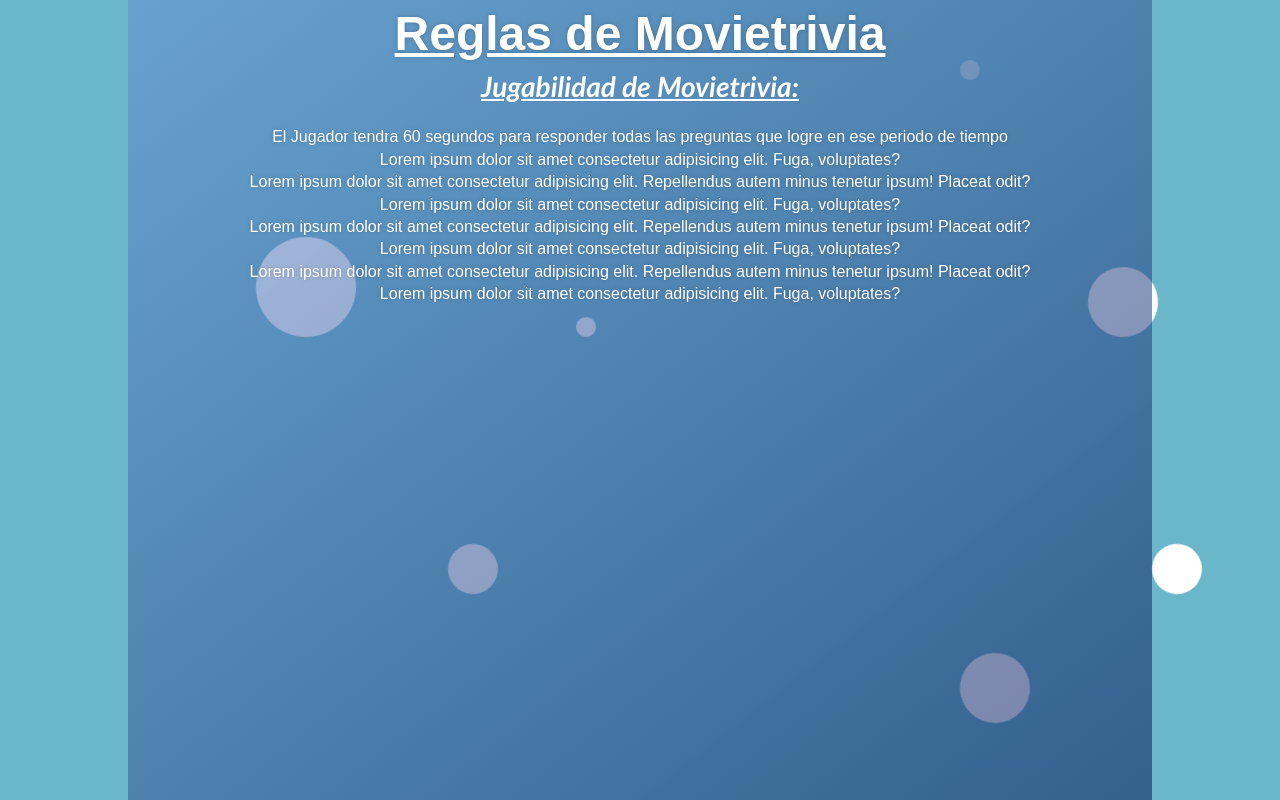
After one commit to protobon/movietrivia, a Flask app: page / in a window 1280 px wide. The commit adds this page. Run offline with Flask 2, Linux system fonts and the light colour scheme; some web fonts are replaced.

Commit message:
changes more

```diff
--- a/app.py
+++ b/app.py
@@ -16,6 +16,9 @@
 def home():
     return render_template("index.html")
 
+@app.route("/")
+def rules():
+    return render_template("rules.html")
 
 @app.route("/play")
 def play():
--- /dev/null
+++ b/static/rules.css
@@ -0,0 +1,198 @@
+.mensaje a {
+    color: inherit;
+    margin-right: .5rem;
+    display: inline-block;
+}
+.mensaje a:hover {
+    color: #309B76;
+    transform: scale(1.4)
+}
+.contenedor-fondo-animado {
+    display: block;
+    height: 100vh;
+    background: linear-gradient(#6bb7ca, #6bb7ca);
+    color: #fff;
+    position: relative;
+    overflow: hidden;
+}
+.seccion-contenido {
+    display: flex;
+    width: 100%;
+    height: 100vh;
+    justify-content: center;
+}
+.seccion-contenido .contenido {
+    display: block;
+    width: 80%;
+    text-align: center;
+    z-index: 5;
+    background-image: linear-gradient(to right bottom, #6491d48c, #091b5e8e);
+}
+.seccion-contenido .contenido h4 {
+    font-size: 3rem;
+    font-family: 'Games', sans-serif;
+    text-decoration: underline;
+}
+.seccion-contenido .contenido h5 {
+    font-style: italic;
+    font-size: 1.75rem;
+    font-family: Gill Sans MT;
+    margin-bottom: 20px;
+    text-decoration: underline;
+}
+.seccion-contenido .contenido h4,
+.seccion-contenido .contenido p {
+    text-shadow: 0 0 5px rgba(0, 0, 0, .2);
+}
+.seccion-contenido .contenido ul {
+    list-style: none;
+}
+.seccion-contenido .contenido ul a {
+    display: block;
+    text-decoration: none;
+    color: inherit;
+    font-size: 1.2em;
+    padding: 15px;
+    border-radius: 12px;
+    transition: all ease-in 100ms;
+    transform: translateY(0)
+}
+.seccion-contenido .contenido ul a:hover {
+    transform: translateY(-.5rem);
+}
+.seccion-contenido .contenido li:nth-child(1) a {
+    border: 3px solid #ffffff;
+}
+.seccion-contenido .contenido li:nth-child(2) a {
+    border: 3px solid #90BAFF;
+}
+.seccion-contenido .contenido li:nth-child(3) a {
+    border: 3px solid #FF5071;
+}
+.seccion-contenido .contenido ul li {
+    display: inline-block;
+}
+.seccion-contenido .contenido ul li + li {
+    margin-left: 2.5rem;
+}
+
+/* animacion */
+.animacion {
+    z-index: 1;
+}
+span.cuatro,
+span.dos,
+span.tres,
+span.uno {
+    border: 0;
+    border-radius: 50%;
+    display: block;
+    position: absolute;
+    bottom: 0;
+    left: 0;
+    background-color: rgb(255, 255, 255);
+    animation: vuela 7s linear infinite normal both;
+}
+span.uno {
+    width: 100px;
+    height: 100px;
+    background-color: #ffffff;
+    bottom: -100px;
+}
+span.dos {
+    width: 70px;
+    height: 70px;
+    background-color: #ffffff;
+    bottom: -70px;
+}
+span.tres {
+    width: 50px;
+    height: 50px;
+    background-color: #ffffff;
+    bottom: -50px;
+}
+span.cuatro {
+    width: 20px;
+    height: 20px;
+    background-color: #ffffff;
+    bottom: -20px;
+}
+@keyframes vuela {
+    from {
+        transform: rotate(0deg);
+        bottom: 0;
+        opacity: 0;
+    }
+    5% {
+        opacity: 1;
+    }
+    60% {
+        opacity: 1;
+    }
+    to {
+        transform: rotate(360deg);
+        bottom: calc(100% + 100px);
+        opacity: 0;
+    }
+}
+/* secuencia y orden */
+.animacion span:nth-child(1) {
+    left: 20%;
+    animation-delay: 3s;
+}
+.animacion span:nth-child(2) {
+    left: 50%;
+}
+.animacion span:nth-child(3) {
+    left: 35%;
+    animation-delay: 5s;
+}
+.animacion span:nth-child(4) {
+    left: 75%;
+    animation-delay: 1s;
+}
+.animacion span:nth-child(6) {
+    left: 85%;
+    animation-delay: 3s;
+}
+.animacion span:nth-child(7) {
+    left: 90%;
+    animation-delay: 5s;
+}
+.animacion span:nth-child(8) {
+    left: 65%;
+}
+.animacion span:nth-child(9) {
+    left: 60%;
+}
+.animacion span:nth-child(10) {
+    left: 75%;
+    animation-delay: 6s;
+}
+.animacion span:nth-child(11) {
+    left: 10%;
+}
+.animacion span:nth-child(12) {
+    left: 45%;
+    animation-delay: 3s;
+}
+html {
+    -webkit-text-size-adjust: 100%;
+    -ms-text-size-adjust: 100%;
+    text-size-adjust: 100%;
+    line-height: 1.4;
+}
+
+
+* {
+    margin: 0;
+    padding: 0;
+    -webkit-box-sizing: border-box;
+    -moz-box-sizing: border-box;
+    box-sizing: border-box;
+}
+
+body {
+    color: #404040;
+    font-family: "Arial", Segoe UI, Tahoma, sans-serifl, Helvetica Neue, Helvetica;
+}
--- a/static/uxplay.js
+++ b/static/uxplay.js
@@ -14,5 +14,7 @@
     fondoanime.style.background = newColor;
 }
 
+const preloader = document.querySelector(".preloader");
+
 
 button.addEventListener("click", setBackground);
--- /dev/null
+++ b/templates/rules.html
@@ -0,0 +1,47 @@
+<!DOCTYPE html>
+<html lang="en">
+<head>
+    <meta charset="UTF-8">
+    <meta http-equiv="X-UA-Compatible" content="IE=edge">
+    <meta name="viewport" content="width=device-width, initial-scale=1.0">
+    <link rel="stylesheet" href="{{ url_for('static', filename='rules.css')}}">
+    <title>Reglas Movietrivia</title>
+    <style>@import url('http://fonts.cdnfonts.com/css/games');</style>
+</head>
+<body>
+<section class="contenedor-fondo-animado">
+    <div class="animacion">
+        <!--  -->
+        <span class="uno"></span>
+        <span class="dos"></span>
+        <span class="tres"></span>
+        <span class="cuatro"></span>
+        <!--  -->
+        <span class="uno"></span>
+        <span class="dos"></span>
+        <span class="tres"></span>
+        <span class="cuatro"></span>
+        <!--  -->
+        <span class="uno"></span>
+        <span class="dos"></span>
+        <span class="tres"></span>
+        <span class="cuatro"></span>
+    </div>
+    <div class="seccion-contenido">
+        <div class="contenido">
+            <h4>Reglas de Movietrivia</h4>
+            <h5>Jugabilidad de Movietrivia:</h5>
+            <p>El Jugador tendra 60 segundos para responder todas las preguntas que logre en ese periodo de tiempo</p>
+            <p>Lorem ipsum dolor sit amet consectetur adipisicing elit. Fuga, voluptates?</p>
+            <p>Lorem ipsum dolor sit amet consectetur adipisicing elit. Repellendus autem minus tenetur ipsum! Placeat odit?</p>
+            <p>Lorem ipsum dolor sit amet consectetur adipisicing elit. Fuga, voluptates?</p>
+            <p>Lorem ipsum dolor sit amet consectetur adipisicing elit. Repellendus autem minus tenetur ipsum! Placeat odit?</p>
+            <p>Lorem ipsum dolor sit amet consectetur adipisicing elit. Fuga, voluptates?</p>
+            <p>Lorem ipsum dolor sit amet consectetur adipisicing elit. Repellendus autem minus tenetur ipsum! Placeat odit?</p>
+            <p>Lorem ipsum dolor sit amet consectetur adipisicing elit. Fuga, voluptates?</p>
+
+        </div>
+    </div>
+</section>
+</body>
+</html>
```
Also changed, not shown: static/play.css (+44 -1 lines), templates/play.html (+10 -0 lines).
